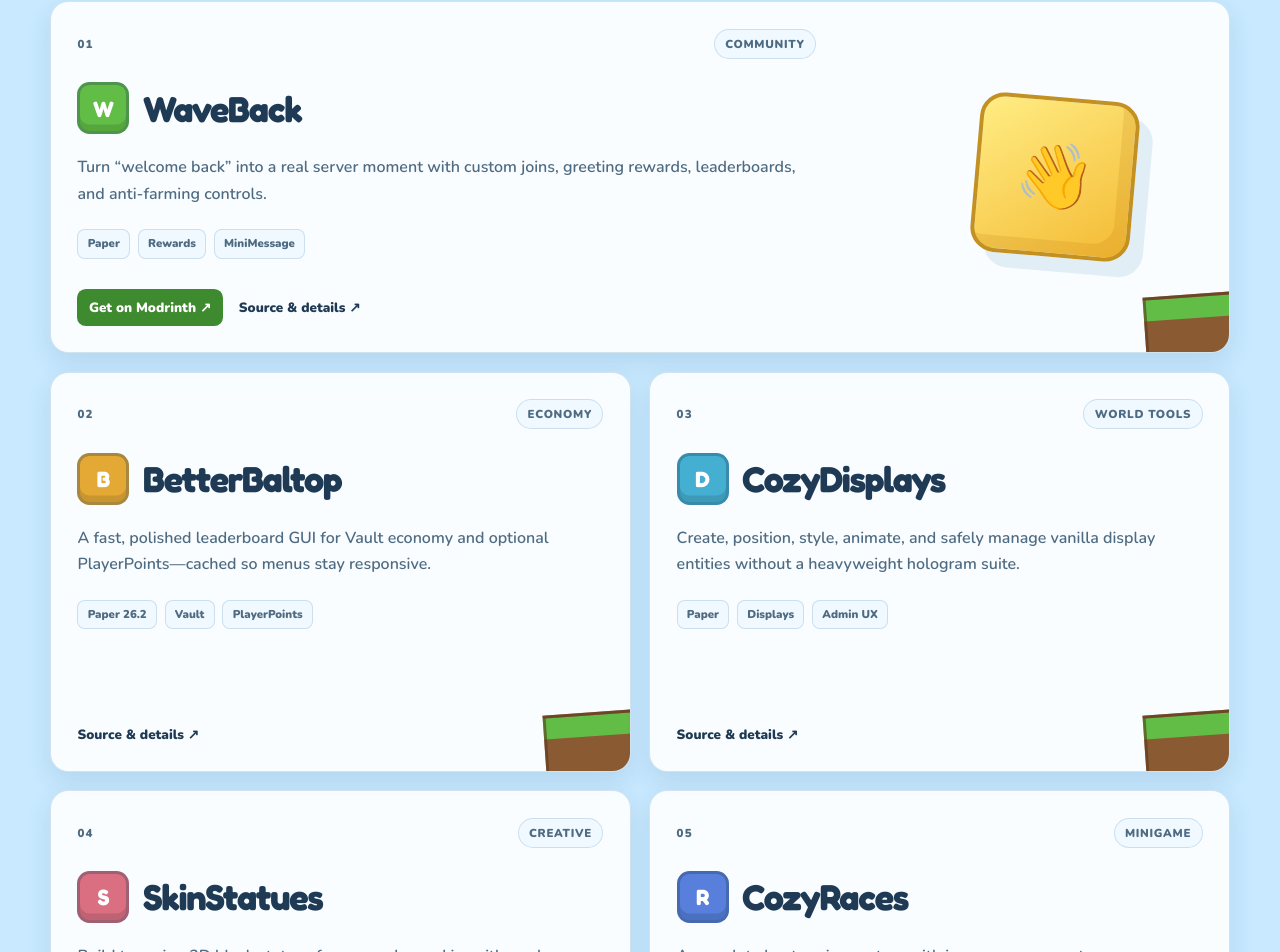
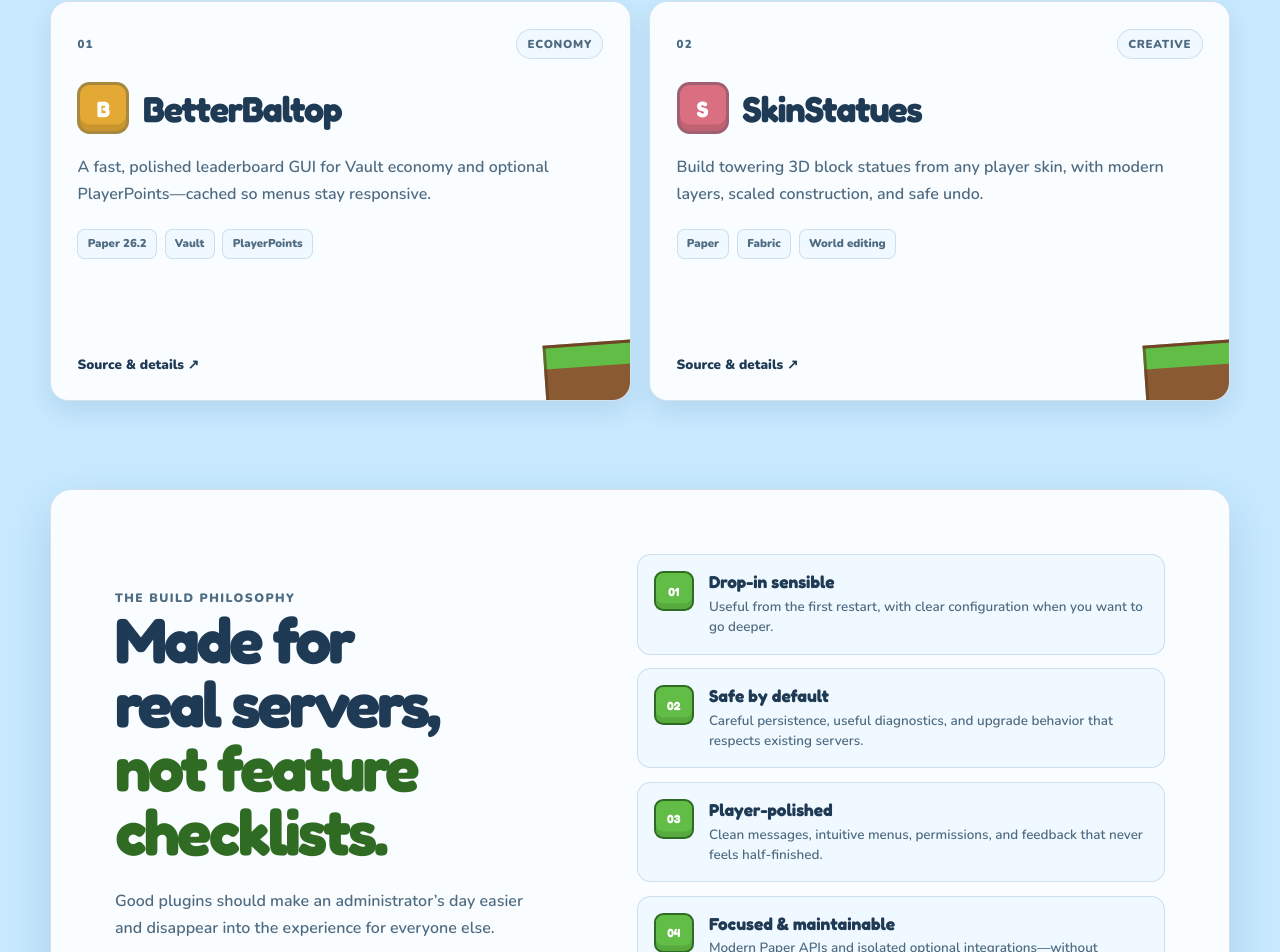
Before and after one commit to Cheddah01/cheddah-development, a Next.js app: page / in a window 1280 px wide. Shown: the part 1032-1984 px from the top of the page. Built offline with nearby package versions, Linux system fonts and the light colour scheme.

Commit message:
Show only current public plugins

```diff
--- a/app/page.tsx
+++ b/app/page.tsx
@@ -4,29 +4,14 @@
 
 const plugins = [
   {
-    name: 'WaveBack', mark: 'W', tone: 'mint', label: 'Community', featured: true,
-    description: 'Turn “welcome back” into a real server moment with custom joins, greeting rewards, leaderboards, and anti-farming controls.',
-    tags: ['Paper', 'Rewards', 'MiniMessage'], github: 'https://github.com/Cheddah01/WaveBack', download: 'https://modrinth.com/plugin/waveback',
-  },
-  {
     name: 'BetterBaltop', mark: 'B', tone: 'gold', label: 'Economy',
     description: 'A fast, polished leaderboard GUI for Vault economy and optional PlayerPoints—cached so menus stay responsive.',
     tags: ['Paper 26.2', 'Vault', 'PlayerPoints'], github: 'https://github.com/Cheddah01/Better-Baltop',
   },
   {
-    name: 'CozyDisplays', mark: 'D', tone: 'aqua', label: 'World tools',
-    description: 'Create, position, style, animate, and safely manage vanilla display entities without a heavyweight hologram suite.',
-    tags: ['Paper', 'Displays', 'Admin UX'], github: 'https://github.com/Cheddah01/CozyDisplays',
-  },
-  {
     name: 'SkinStatues', mark: 'S', tone: 'rose', label: 'Creative',
     description: 'Build towering 3D block statues from any player skin, with modern layers, scaled construction, and safe undo.',
     tags: ['Paper', 'Fabric', 'World editing'], github: 'https://github.com/Cheddah01/Skin-Statues',
-  },
-  {
-    name: 'CozyRaces', mark: 'R', tone: 'blue', label: 'Minigame',
-    description: 'A complete boat-racing system with in-game course setup, queues, voting, timing, leaderboards, and rewards.',
-    tags: ['Paper', 'Racing', 'Leaderboards'], github: 'https://github.com/Cheddah01/CozyRacesPlugin',
   },
 ] as const;
 
@@ -106,13 +91,12 @@
 
         <div className="plugin-grid">
           {plugins.map((plugin, index) => (
-            <article className={`plugin-card ${index === 0 ? 'plugin-featured' : ''}`} key={plugin.name}>
+            <article className="plugin-card" key={plugin.name}>
               <div className="card-topline"><span className="card-index">0{index + 1}</span><span className="card-label">{plugin.label}</span></div>
               <div className="card-title-row"><span className={`plugin-mark mark-${plugin.tone}`} aria-hidden="true">{plugin.mark}</span><h3>{plugin.name}</h3></div>
               <p>{plugin.description}</p>
               <div className="tag-row">{plugin.tags.map((tag) => <span key={tag}>{tag}</span>)}</div>
               <div className="card-links">
-                {'download' in plugin && plugin.download ? <a className="card-primary-link" href={plugin.download} target="_blank" rel="noreferrer">Get on Modrinth <span>↗</span></a> : null}
                 <a href={plugin.github} target="_blank" rel="noreferrer">Source & details <span>↗</span></a>
               </div>
             </article>
```
